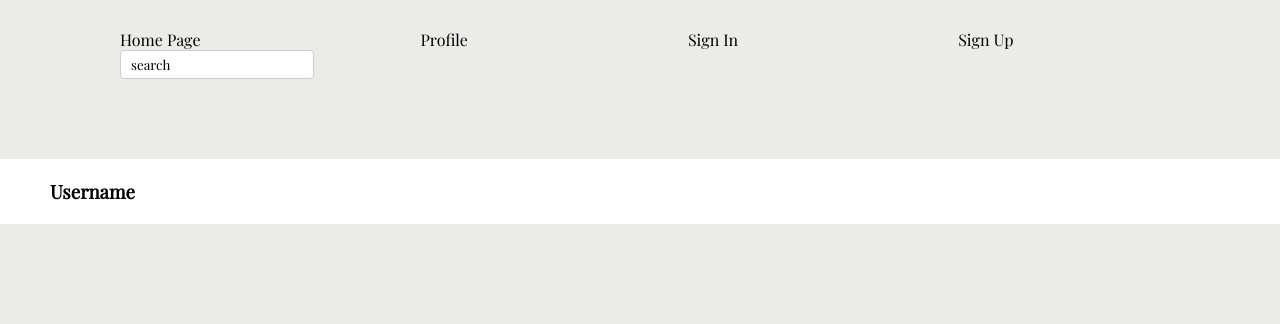
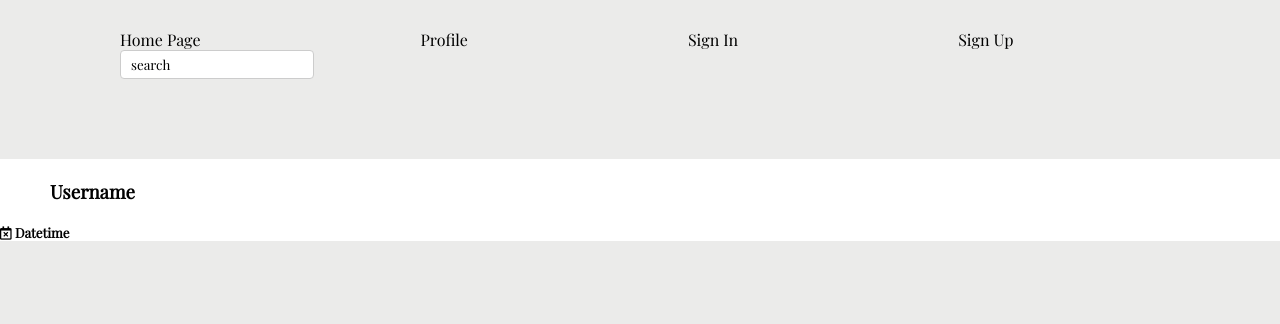
Before and after one commit to linhngoc223/Web-assignment, a PHP site: page /Profile/photoUpload.php in a window 1280 px wide. Shown: the part 152-476 px from the top of the page. Run offline with PHP 8.4, Linux system fonts and the light colour scheme; some libraries are stand-ins or nearby versions.

Commit message:
commit 2

```diff
--- a/Asset/css/style.css
+++ b/Asset/css/style.css
@@ -5,23 +5,33 @@
     font-family: 'Playfair Display', serif;
 }
 
-h1{
+.h1{
     text-align: center;
     margin-top: 50px;
 }
 
-h5{
+.h5{
     text-align: center;
     font-family: 'Nunito', serif;
     margin-top: 10px;
     margin-bottom: 30px ;
 
 }
- h3{
+h3{
      background: white;
      padding: 20px 50px;
 
- }
+}
+
+.name{
+     background: white;
+}
+
+.far {
+     margin:0;
+     padding: 0;
+}
+
 
 .menu {
     width: 1300px;
--- a/Components/header.php
+++ b/Components/header.php
@@ -5,9 +5,9 @@
     <link rel="stylesheet" href="https://use.fontawesome.com/releases/v5.8.1/css/all.css" integrity="sha384-50oBUHEmvpQ+1lW4y57PTFmhCaXp0ML5d60M1M7uH2+nqUivzIebhndOJK28anvf" crossorigin="anonymous">
 </header>
 <body>
-<h1>HOME PAGE</h1>
+<h1 class="h1">HOME PAGE</h1>
 
-<h5>PHOTOGRAPHY</h5>
+<h5 class="h5">PHOTOGRAPHY</h5>
 
 <div class="menu">
     <ul>
--- a/Profile/photoUpload.php
+++ b/Profile/photoUpload.php
@@ -8,6 +8,10 @@
     <h3>
         Username
     </h3>
+    <h5 class="name">
+        <i class="far fa-calendar-times"></i>
+        Datetime
+    </h5>
 </div>
 
 </body>
```
